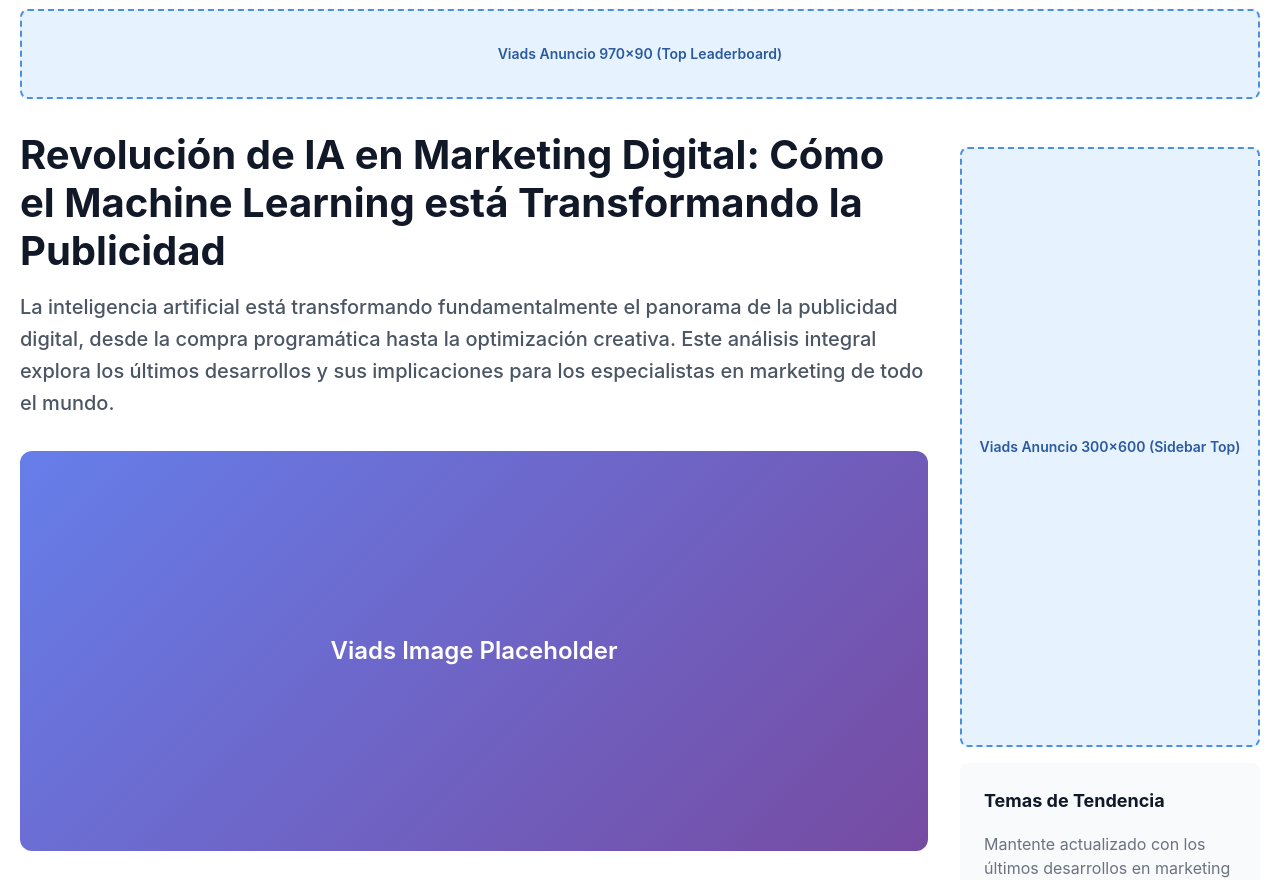
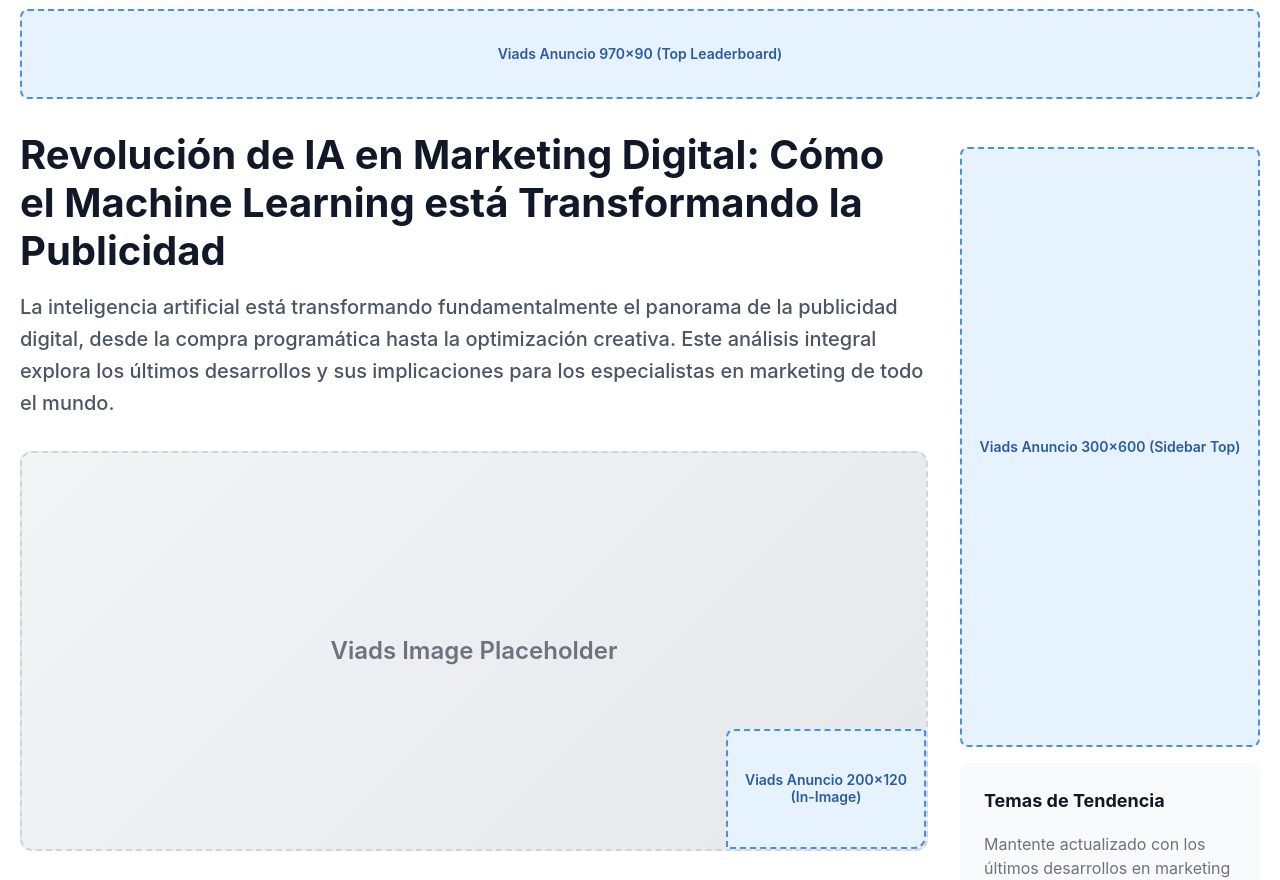
Before and after one commit to dmitry353/viads-demo, a website: page es/banner.html in a window 1280 px wide. Shown: the part 71-951 px from the top of the page. Drawn offline with Linux system fonts and the light colour scheme.

Commit message:
Add in-image ad block to all language display pages: 200x120px positioned in bottom-right corner of hero image

```diff
--- a/es/banner.html
+++ b/es/banner.html
@@ -93,15 +93,55 @@
         .article-hero {
             width: 100%;
             height: 400px;
-            background: linear-gradient(135deg, #667eea 0%, #764ba2 100%);
+            background: linear-gradient(135deg, #f3f4f6 0%, #e5e7eb 100%);
             border-radius: 12px;
             display: flex;
             align-items: center;
             justify-content: center;
-            color: white;
+            color: #6b7280;
             font-size: 1.5rem;
             font-weight: 600;
             margin-bottom: 2rem;
+            border: 2px dashed #d1d5db;
+            position: relative;
+        }
+
+        .ad-in-image {
+            position: absolute;
+            bottom: 0;
+            right: 0;
+            width: 200px;
+            height: 120px;
+            background: #e6f3ff;
+            border: 2px dashed #4a90e2;
+            border-radius: 8px 0 12px 0;
+            display: flex;
+            align-items: center;
+            justify-content: center;
+            color: #2c5aa0;
+            font-weight: 600;
+            font-size: 0.875rem;
+            text-align: center;
+            line-height: 1.2;
+        }
+
+        .ad-in-image {
+            position: absolute;
+            bottom: 0;
+            right: 0;
+            width: 200px;
+            height: 120px;
+            background: #e6f3ff;
+            border: 2px dashed #4a90e2;
+            border-radius: 8px 0 12px 0;
+            display: flex;
+            align-items: center;
+            justify-content: center;
+            color: #2c5aa0;
+            font-weight: 600;
+            font-size: 0.875rem;
+            text-align: center;
+            line-height: 1.2;
         }
 
         .article-title {
@@ -221,6 +261,12 @@
 
                 <div class="article-hero">
                     Viads Image Placeholder
+                    <div id="ad-in-image"
+                         class="ad-in-image"
+                         data-viads-format="in-image"
+                         data-viads-position="hero-corner">
+                        Viads Anuncio 200×120<br>(In-Image)
+                    </div>
                 </div>
 
                 <p class="article-text">
```
Also changed, not shown: en/banner.html (+29 -2 lines), pt/banner.html (+29 -2 lines), tr/banner.html (+29 -2 lines).
